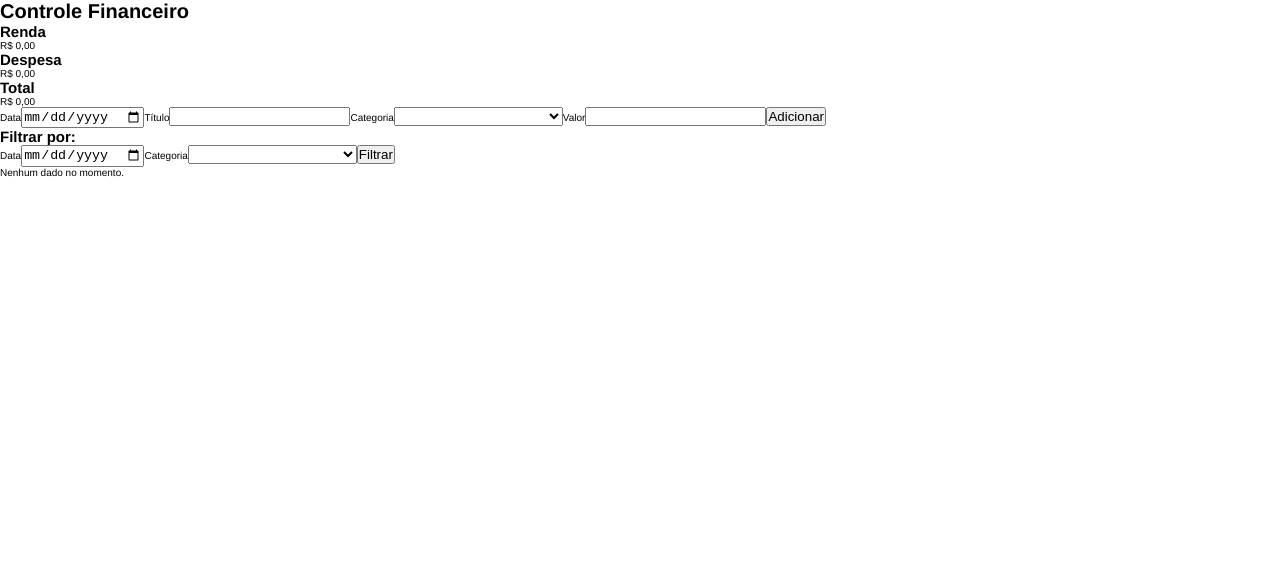
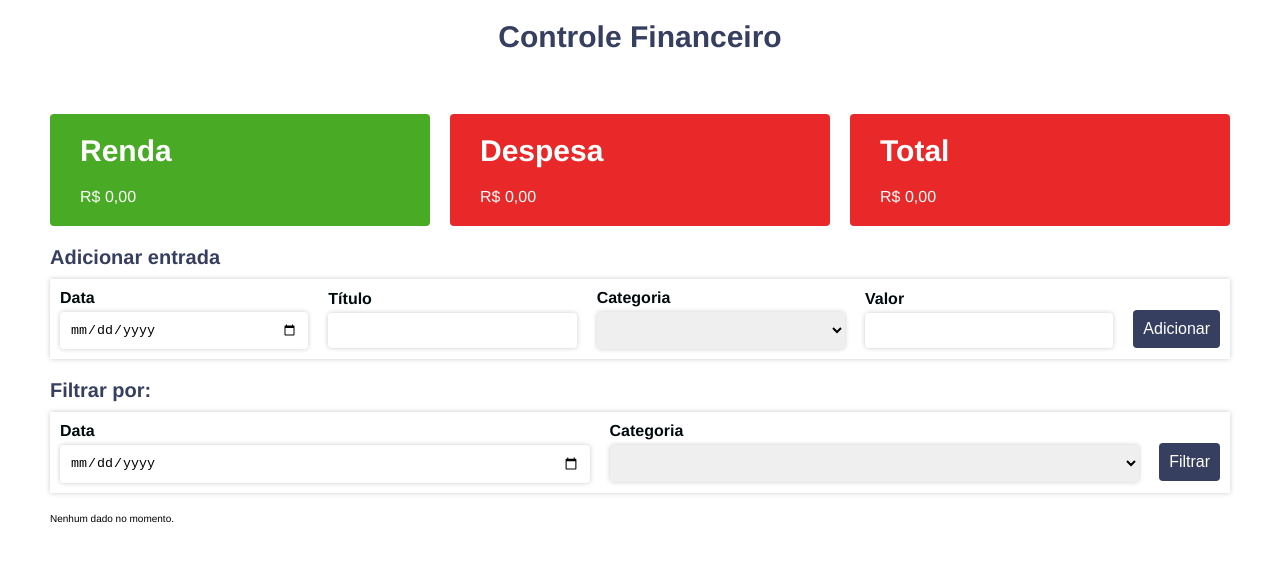
Before and after one commit to hamiltonspjr/finance-control, a Vue app: page / in a window 1280 px wide. Shown: the top 562 px of the page. Built offline with nearby package versions, Linux system fonts and the light colour scheme.

Commit message:
created the style of the app

```diff
--- a/src/App.vue
+++ b/src/App.vue
@@ -29,4 +29,61 @@ a {
 ul {
   list-style: none;
 }
+
+.form-container {
+  width: 100%;
+  margin: 2rem 0;
+}
+.form-container__title {
+  font-size: 2rem;
+  color: #363f5f;
+  margin-bottom: 1rem;
+}
+.form {
+  display: flex;
+  justify-content: center;
+  align-items: center;
+  gap: 2rem;
+  padding: 1rem;
+  box-shadow: 0px 0px 5px #ccc;
+}
+.form__item {
+  flex: 1;
+  display: flex;
+  flex-direction: column;
+}
+.form__item label {
+  color: #000b0d;
+  font-size: 1.6rem;
+  font-weight: bold;
+  margin-bottom: 0.5rem;
+}
+.form__item input,
+.form__item select {
+  width: 100%;
+  border: none;
+  padding: 1rem;
+  box-shadow: 0px 0px 5px #ccc;
+  border-radius: 0.4rem;
+}
+.form-container button {
+  background: #363f5f;
+  color: #fff;
+  border: none;
+  border-radius: 0.4rem;
+  padding: 1rem;
+  font-size: 1.6rem;
+  margin-top: 2rem;
+  cursor: pointer;
+  transition: background 0.3s;
+}
+.form-container button:hover {
+  background: #000b0d;
+}
+@media screen and (max-width: 768px) {
+  .form {
+    flex-direction: column;
+    align-items: initial;
+  }
+}
 </style>
--- a/src/components/DataCards.vue
+++ b/src/components/DataCards.vue
@@ -1,7 +1,7 @@
 <template>
-  <div>
-    <h1>{{ name }}</h1>
-    <span>{{ valueBRL }}</span>
+  <div class="card-item" :class="negativeValue ? 'bg-red' : 'bg-green'">
+    <h1 class="card-item__title">{{ name }}</h1>
+    <span class="card-item__value">{{ valueBRL }}</span>
   </div>
 </template>
 
@@ -9,7 +9,7 @@
 import { valueFormatBrl } from "../helpers.js";
 export default {
   name: "DataCards",
-  props: ["name", "value"],
+  props: ["name", "value", "negativeValue"],
   computed: {
     valueBRL() {
       let valueFormatted = valueFormatBrl(this.value);
@@ -19,4 +19,27 @@ export default {
 };
 </script>
 
-<style></style>
+<style scoped>
+.card-item {
+  flex: 1;
+  padding: 2rem 3rem;
+  border-radius: 0.4rem;
+}
+.bg-green {
+  background-color: #49aa26;
+}
+.bg-red {
+  background-color: #e92929;
+}
+.card-item__title,
+.card-item__value {
+  color: #fff;
+}
+.card-item__title {
+  font-size: 3rem;
+  margin-bottom: 2rem;
+}
+.card-item__value {
+  font-size: 1.6rem;
+}
+</style>
--- a/src/components/FormEntry.vue
+++ b/src/components/FormEntry.vue
@@ -1,19 +1,30 @@
 <template>
-  <form>
+  <div class="form-container">
+    <h2 class="form-container__title">Adicionar entrada</h2>
+    <form class="form">
+      <div class="form__item">
         <label for="date">Data</label>
         <input type="date" name="date" id="date" v-model="date" />
+      </div>
+      <div class="form__item">
         <label for="title">Título</label>
         <input type="text" id="title" name="title" v-model="title" />
+      </div>
+      <div class="form__item">
         <label for="category">Categoria</label>
         <select name="category" id="category" v-model="category">
           <option disabled value="">Selecione uma categoria</option>
           <option value="income">Renda</option>
           <option value="expense">Despesa</option>
         </select>
+      </div>
+      <div class="form__item">
         <label for="value">Valor</label>
         <input type="number" name="value" id="value" v-model="value" />
+      </div>
       <button @click.prevent="addEntry">Adicionar</button>
     </form>
+  </div>
 </template>
 
 <script>
@@ -59,4 +70,4 @@ export default {
 };
 </script>
 
-<style></style>
+<style scoped></style>
--- a/src/components/FormFilters.vue
+++ b/src/components/FormFilters.vue
@@ -1,18 +1,22 @@
 <template>
-  <section>
-    <h2>Filtrar por:</h2>
-    <form>
+  <div class="form-container">
+    <h2 class="form-container__title">Filtrar por:</h2>
+    <form class="form">
+      <div class="form__item">
         <label for="date">Data</label>
         <input type="date" name="date" id="date" v-model="date" />
+      </div>
+      <div class="form__item">
         <label for="category">Categoria</label>
         <select name="category" id="category" v-model="category">
           <option disabled value="">Selecione uma categoria</option>
           <option value="income">Renda</option>
           <option value="expense">Despesa</option>
         </select>
+      </div>
       <button @click.prevent="handleFilter">Filtrar</button>
     </form>
-  </section>
+  </div>
 </template>
 
 <script>
@@ -66,4 +70,4 @@ export default {
 };
 </script>
 
-<style></style>
+<style scoped></style>
--- a/src/components/Home.vue
+++ b/src/components/Home.vue
@@ -1,13 +1,20 @@
 <template>
-  <main>
+  <main class="main">
     <h1>Controle Financeiro</h1>
-    <section>
-      <DataCards name="Renda" :value="incomeValue" />
-      <DataCards name="Despesa" :value="expenseValue" />
-      <DataCards name="Total" :value="total" />
-    </section>
+    <div class="cards-container">
+      <DataCards name="Renda" :value="incomeValue" :negativeValue="false" />
+      <DataCards name="Despesa" :value="expenseValue" :negativeValue="true" />
+      <DataCards
+        name="Total"
+        :value="total"
+        :negativeValue="total > 0 ? false : true"
+      />
+    </div>
+    <div class="forms-container">
       <FormEntry @sendEntry="getEntry" />
       <FormFilters @filter="filterEntries" />
+    </div>
+    <div class="table-container">
       <ItemsTable
         @removeEntry="removeItem"
         :list="
@@ -17,6 +24,7 @@
         "
       >
       </ItemsTable>
+    </div>
   </main>
 </template>
 
@@ -115,4 +123,34 @@ export default {
 };
 </script>
 
-<style></style>
+<style>
+.main {
+  width: 100%;
+  max-width: 1200px;
+  margin: 0 auto;
+  padding: 2rem 1rem;
+  display: flex;
+  flex-direction: column;
+  justify-content: center;
+  align-items: center;
+}
+.main h1 {
+  color: #363f5f;
+  font-size: 3rem;
+  margin-bottom: 6rem;
+}
+.cards-container,
+.forms-container,
+.table-container {
+  width: 100%;
+}
+.cards-container {
+  display: flex;
+  gap: 2rem;
+}
+@media screen and (max-width: 768px) {
+  .cards-container {
+    flex-direction: column;
+  }
+}
+</style>
--- a/src/components/ItemsTable.vue
+++ b/src/components/ItemsTable.vue
@@ -1,23 +1,32 @@
 <template>
   <section>
     <div v-if="newList && newList.length">
-      <table>
+      <table class="table">
         <thead>
-          <tr>
+          <tr class="table__thead">
             <th>Data</th>
-            <th>Título</th>
             <th>Categoria</th>
+            <th class="table__thead-flex2">Título</th>
             <th>Valor</th>
             <th></th>
           </tr>
         </thead>
         <tbody>
-          <tr v-for="(item, index) in newList" :key="item.title + index">
+          <tr
+            v-for="(item, index) in newList"
+            :key="item.title + index"
+            class="table__tbody"
+          >
             <td>{{ item.date }}</td>
-            <td>{{ item.title }}</td>
             <td>{{ item.category }}</td>
+            <td class="table__tbody-flex2">{{ item.title }}</td>
             <td>{{ item.value }}</td>
-            <td @click="removeItem(item.title)">excluir</td>
+            <td @click="removeItem(item.title)" class="remove">
+              <img
+                src="../assets/remove.svg"
+                alt="ícone redondo com traço no meio que tem a finalidade de remover o item ao ser clicado"
+              />
+            </td>
           </tr>
         </tbody>
       </table>
@@ -53,4 +62,57 @@ export default {
 };
 </script>
 
-<style></style>
+<style scoped>
+.table {
+  width: 100%;
+  padding: 1rem;
+  box-shadow: 0px 0px 5px #ccc;
+  text-align: left;
+  overflow: hidden;
+}
+.table__thead,
+.table__tbody {
+  font-size: 1.6rem;
+  display: flex;
+  align-items: center;
+}
+.table__thead th,
+.table__tbody td {
+  flex: 1;
+}
+.table .table__thead-flex2,
+.table .table__tbody-flex2 {
+  flex: 2;
+}
+.table__tbody {
+  box-shadow: 0px 0px 5px #ccc;
+  padding: 1rem 0;
+  margin: 1rem 0;
+  position: relative;
+}
+.remove {
+  width: 30px;
+  height: 30px;
+  display: flex;
+  justify-content: flex-end;
+  border: none;
+  cursor: pointer;
+}
+
+@media screen and (max-width: 768px) {
+  .table__thead,
+  .table__tbody {
+    flex-direction: column;
+    align-items: flex-start;
+    gap: 2rem;
+  }
+  .table__thead th,
+  .table__tbody td {
+    margin-right: 1rem;
+  }
+  .table .table__thead-flex2,
+  .table .table__tbody-flex2 {
+    flex: 1;
+  }
+}
+</style>
```
Also changed, not shown: src/assets/remove.svg (added), src/assets/search.svg (added). Lines whose indentation alone changed are shown as unchanged.
